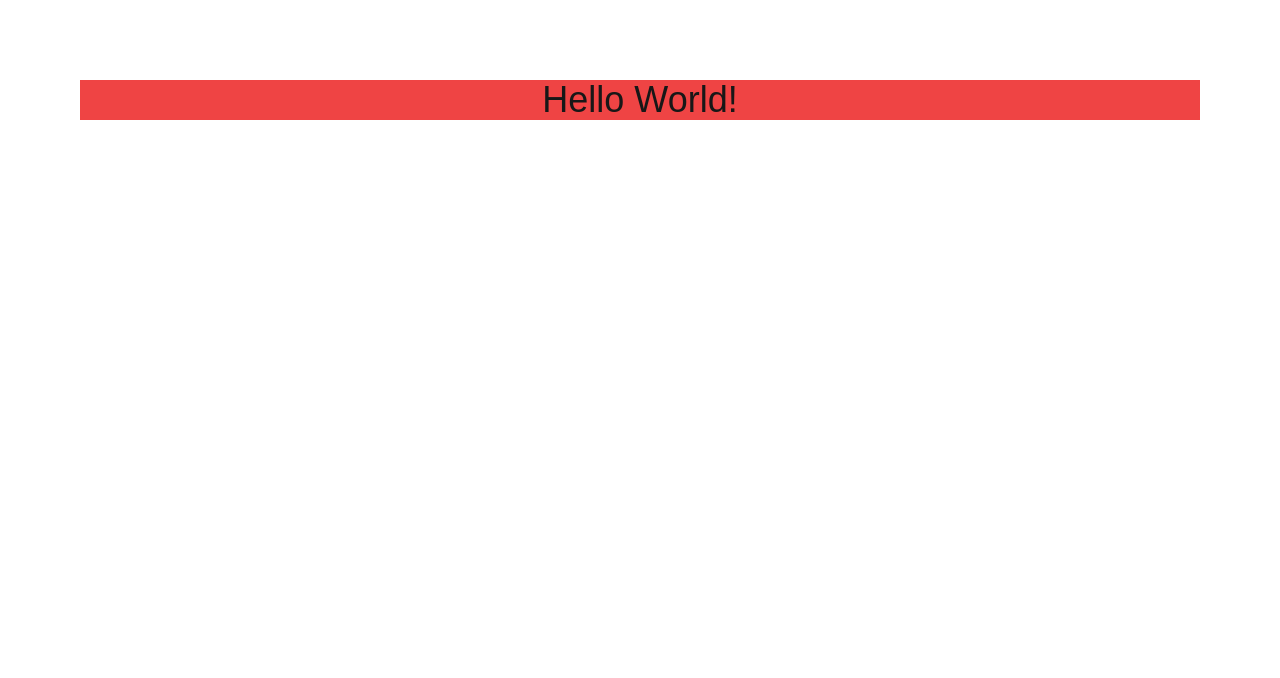
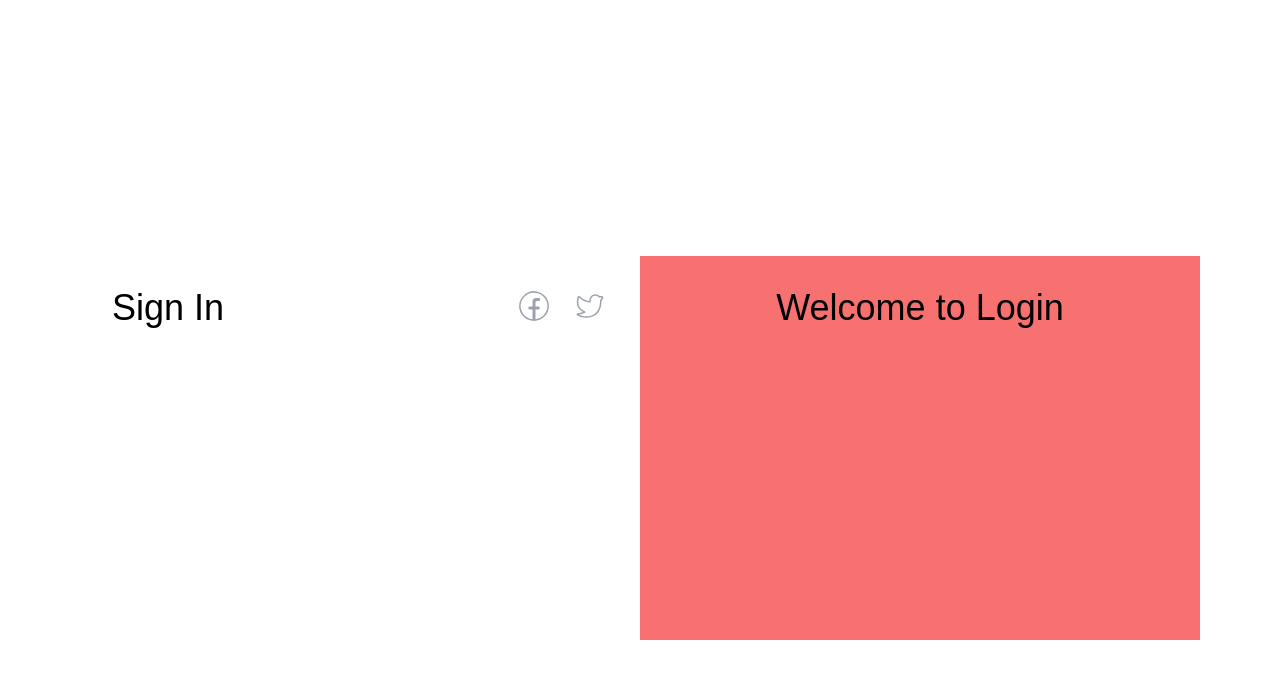
Before and after one commit to BlackSheep1337/front-end-challenger, a Next.js app: page / in a window 1280 px wide. Shown: the top 678 px of the page. Built offline with nearby package versions, Linux system fonts and the light colour scheme.

Commit message:
create Login Header

```diff
--- a/app/globals.css
+++ b/app/globals.css
@@ -9,7 +9,7 @@
 
 @media (prefers-color-scheme: dark) {
   :root {
-    --background: #0a0a0a;
+    --background: #F8F9FD;
     --foreground: #ededed;
   }
 }
--- a/app/page.tsx
+++ b/app/page.tsx
@@ -1,7 +1,9 @@
-import Image from "next/image";
+import Login from "./pages/Login";
 
 export default function Home() {
   return (
-    <div className="m-16 bg-red-500 text-center text-4xl">Hello World!</div>
+    <div className="m-16 text-center text-4xl">
+      <Login />
+    </div>
   );
 }
--- /dev/null
+++ b/app/pages/Login.tsx
@@ -0,0 +1,26 @@
+import React from 'react'
+import { CiFacebook } from "react-icons/ci";
+import { CiTwitter } from "react-icons/ci";
+
+
+
+const Login = () => {
+  return (
+    <>
+      <div className='flex mt-60 text-black'>
+        <div className='bg-white flex-1 h-96 p-8'>
+          <div className='flex justify-between hover:cursor-pointer'>
+            <h3>Sign In</h3>
+            <div className='flex gap-5 text-gray-400'>
+              <CiFacebook />
+              <CiTwitter />
+            </div>
+          </div>
+        </div>
+        <div className='bg-red-400 flex-1 h-96 p-8'>Welcome to Login</div>
+      </div>
+    </>
+  )
+}
+
+export default Login
```
Also changed, not shown: package.json (+5 -4 lines), 1 other file (tests, documents, lock files or other folders).
